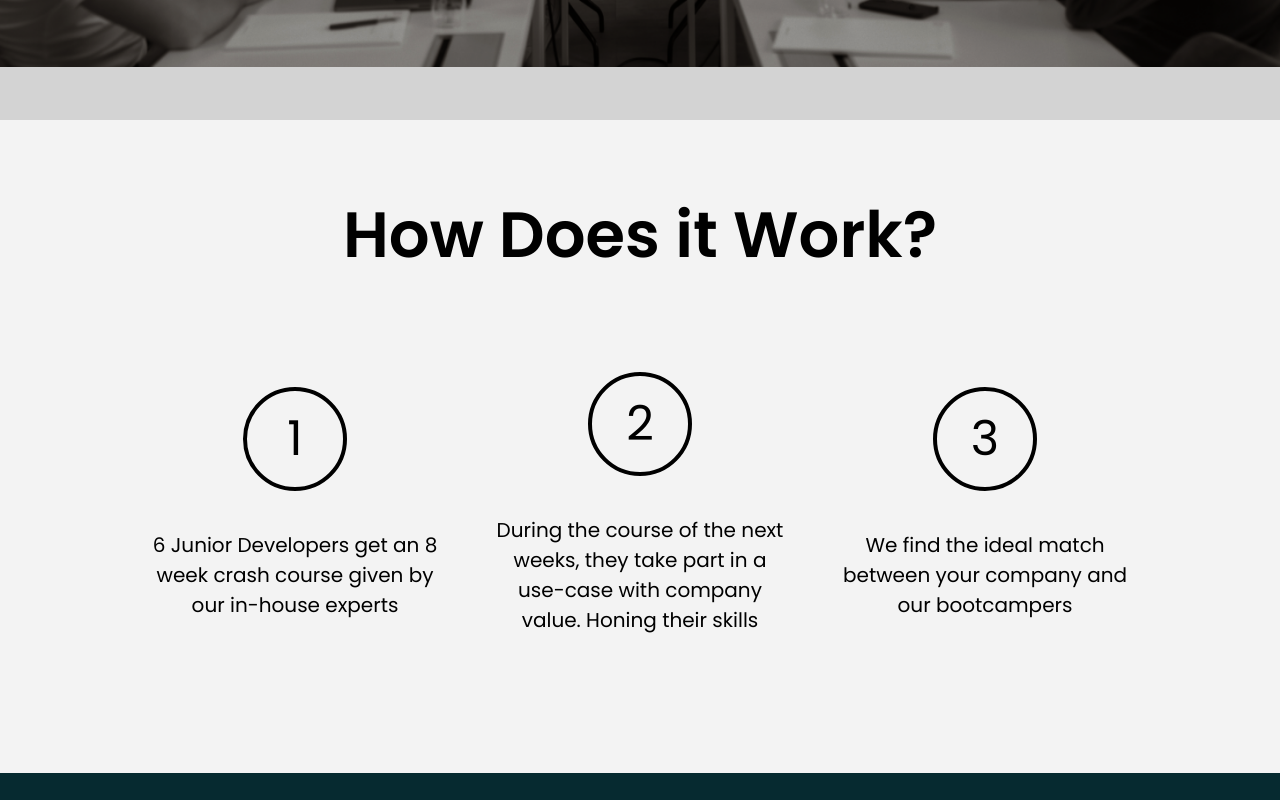
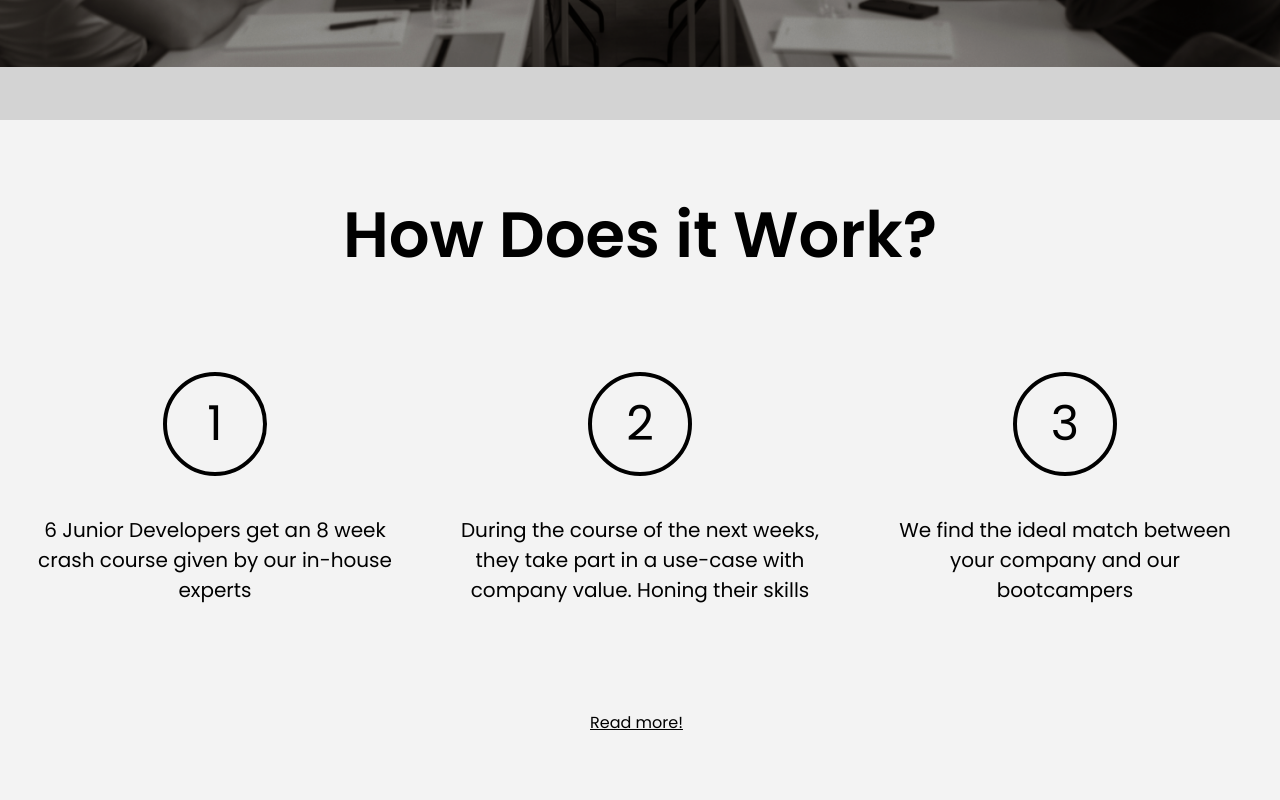
Before and after one commit to Euricom/landing-bootcamp2023, a Next.js app: page / in a window 1280 px wide. Shown: the part 680-1480 px from the top of the page. Built offline with nearby package versions, Linux system fonts and the light colour scheme; no server answers.

Commit message:
feat: add vitarum logo, button logic, steps modification

```diff
--- a/src/app/bootcampers.json
+++ b/src/app/bootcampers.json
@@ -6,6 +6,7 @@
     "education": "Master in Software Development",
     "title": "Fullstack JavaScript Developer",
     "overview": "Lorem Ipsum Dolor Amet Amet Dolor Ipsum Lore",
+    "vitarum": "http://vitarum.euri.com/#/resumes/preview/4y63vi_FC",
     "description": "Lorem ipsum dolor sit amet, consectetur adipiscing elit. Sed sed dui sit amet ipsum facilisis placerat at non nisi. Suspendisse potenti. Etiam porta ex vel imperdiet pellentesque. Vivamus vitae ipsum eget magna ultricies blandit. Pellentesque mattis ultricies est eget viverra. Sed volutpat in neque in imperdiet. Maecenas non urna tortor. Curabitur consequat quam est, nec mattis dui varius vel. Etiam eros turpis, cursus vel urna in, ornare lacinia lectus. Fusce placerat libero vel metus venenatis, nec ornare urna luctus.\n\nDuis in facilisis velit, eget facilisis nisl. Pellentesque habitant morbi tristique senectus et netus et malesuada fames ac turpis egestas. Phasellus ut est a purus pretium semper vel at felis. Suspendisse potenti. Donec lectus sapien, eleifend in justo quis, commodo suscipit lectus. Ut purus elit, dictum vitae porttitor nec, tempus quis urna. Praesent porttitor vel ante ac egestas. Mauris rhoncus sapien non enim porta porttitor. Nulla tristique sit amet dolor non mattis. Duis efficitur et sem id pharetra. Phasellus finibus metus augue, sit amet feugiat risus convallis eget. Mauris eleifend molestie dignissim. Quisque eu suscipit ante. Vivamus eu malesuada ante. Suspendisse lobortis rutrum massa, ac porta sem vestibulum ac. In sed risus sed libero maximus tristique."
   },
   "kobe-brants": {
@@ -15,6 +16,7 @@
     "education": "Master in Software Development",
     "title": "Fullstack JavaScript Developer",
     "overview": "Lorem Ipsum Dolor Amet Amet Dolor Ipsum Lore",
+    "vitarum": "http://vitarum.euri.com/#/resumes/preview/4y63vi_FC",
     "description": "Lorem ipsum dolor sit amet, consectetur adipiscing elit. Sed sed dui sit amet ipsum facilisis placerat at non nisi. Suspendisse potenti. Etiam porta ex vel imperdiet pellentesque. Vivamus vitae ipsum eget magna ultricies blandit. Pellentesque mattis ultricies est eget viverra. Sed volutpat in neque in imperdiet. Maecenas non urna tortor. Curabitur consequat quam est, nec mattis dui varius vel. Etiam eros turpis, cursus vel urna in, ornare lacinia lectus. Fusce placerat libero vel metus venenatis, nec ornare urna luctus.\n\nDuis in facilisis velit, eget facilisis nisl. Pellentesque habitant morbi tristique senectus et netus et malesuada fames ac turpis egestas. Phasellus ut est a purus pretium semper vel at felis. Suspendisse potenti. Donec lectus sapien, eleifend in justo quis, commodo suscipit lectus. Ut purus elit, dictum vitae porttitor nec, tempus quis urna. Praesent porttitor vel ante ac egestas. Mauris rhoncus sapien non enim porta porttitor. Nulla tristique sit amet dolor non mattis. Duis efficitur et sem id pharetra. Phasellus finibus metus augue, sit amet feugiat risus convallis eget. Mauris eleifend molestie dignissim. Quisque eu suscipit ante. Vivamus eu malesuada ante. Suspendisse lobortis rutrum massa, ac porta sem vestibulum ac. In sed risus sed libero maximus tristique."
   },
   "kobe-dehandschutter": {
@@ -24,6 +26,7 @@
     "education": "Master in Software Development",
     "title": "Fullstack JavaScript Developer",
     "overview": "Lorem Ipsum Dolor Amet Amet Dolor Ipsum Lore",
+    "vitarum": "http://vitarum.euri.com/#/resumes/preview/4y63vi_FC",
     "description": "Lorem ipsum dolor sit amet, consectetur adipiscing elit. Sed sed dui sit amet ipsum facilisis placerat at non nisi. Suspendisse potenti. Etiam porta ex vel imperdiet pellentesque. Vivamus vitae ipsum eget magna ultricies blandit. Pellentesque mattis ultricies est eget viverra. Sed volutpat in neque in imperdiet. Maecenas non urna tortor. Curabitur consequat quam est, nec mattis dui varius vel. Etiam eros turpis, cursus vel urna in, ornare lacinia lectus. Fusce placerat libero vel metus venenatis, nec ornare urna luctus.\n\nDuis in facilisis velit, eget facilisis nisl. Pellentesque habitant morbi tristique senectus et netus et malesuada fames ac turpis egestas. Phasellus ut est a purus pretium semper vel at felis. Suspendisse potenti. Donec lectus sapien, eleifend in justo quis, commodo suscipit lectus. Ut purus elit, dictum vitae porttitor nec, tempus quis urna. Praesent porttitor vel ante ac egestas. Mauris rhoncus sapien non enim porta porttitor. Nulla tristique sit amet dolor non mattis. Duis efficitur et sem id pharetra. Phasellus finibus metus augue, sit amet feugiat risus convallis eget. Mauris eleifend molestie dignissim. Quisque eu suscipit ante. Vivamus eu malesuada ante. Suspendisse lobortis rutrum massa, ac porta sem vestibulum ac. In sed risus sed libero maximus tristique."
   },
   "liese-cordeyn": {
@@ -33,6 +36,7 @@
     "education": "Master in Software Development",
     "title": "Fullstack JavaScript Developer",
     "overview": "Lorem Ipsum Dolor Amet Amet Dolor Ipsum Lore",
+    "vitarum": "http://vitarum.euri.com/#/resumes/preview/4y63vi_FC",
     "description": "Lorem ipsum dolor sit amet, consectetur adipiscing elit. Sed sed dui sit amet ipsum facilisis placerat at non nisi. Suspendisse potenti. Etiam porta ex vel imperdiet pellentesque. Vivamus vitae ipsum eget magna ultricies blandit. Pellentesque mattis ultricies est eget viverra. Sed volutpat in neque in imperdiet. Maecenas non urna tortor. Curabitur consequat quam est, nec mattis dui varius vel. Etiam eros turpis, cursus vel urna in, ornare lacinia lectus. Fusce placerat libero vel metus venenatis, nec ornare urna luctus.\n\nDuis in facilisis velit, eget facilisis nisl. Pellentesque habitant morbi tristique senectus et netus et malesuada fames ac turpis egestas. Phasellus ut est a purus pretium semper vel at felis. Suspendisse potenti. Donec lectus sapien, eleifend in justo quis, commodo suscipit lectus. Ut purus elit, dictum vitae porttitor nec, tempus quis urna. Praesent porttitor vel ante ac egestas. Mauris rhoncus sapien non enim porta porttitor. Nulla tristique sit amet dolor non mattis. Duis efficitur et sem id pharetra. Phasellus finibus metus augue, sit amet feugiat risus convallis eget. Mauris eleifend molestie dignissim. Quisque eu suscipit ante. Vivamus eu malesuada ante. Suspendisse lobortis rutrum massa, ac porta sem vestibulum ac. In sed risus sed libero maximus tristique."
   },
   "maarten-salien": {
@@ -42,6 +46,7 @@
     "education": "Master in Software Development",
     "title": "Fullstack JavaScript Developer",
     "overview": "Lorem Ipsum Dolor Amet Amet Dolor Ipsum Lore",
+    "vitarum": "http://vitarum.euri.com/#/resumes/preview/4y63vi_FC",
     "description": "Lorem ipsum dolor sit amet, consectetur adipiscing elit. Sed sed dui sit amet ipsum facilisis placerat at non nisi. Suspendisse potenti. Etiam porta ex vel imperdiet pellentesque. Vivamus vitae ipsum eget magna ultricies blandit. Pellentesque mattis ultricies est eget viverra. Sed volutpat in neque in imperdiet. Maecenas non urna tortor. Curabitur consequat quam est, nec mattis dui varius vel. Etiam eros turpis, cursus vel urna in, ornare lacinia lectus. Fusce placerat libero vel metus venenatis, nec ornare urna luctus.\n\nDuis in facilisis velit, eget facilisis nisl. Pellentesque habitant morbi tristique senectus et netus et malesuada fames ac turpis egestas. Phasellus ut est a purus pretium semper vel at felis. Suspendisse potenti. Donec lectus sapien, eleifend in justo quis, commodo suscipit lectus. Ut purus elit, dictum vitae porttitor nec, tempus quis urna. Praesent porttitor vel ante ac egestas. Mauris rhoncus sapien non enim porta porttitor. Nulla tristique sit amet dolor non mattis. Duis efficitur et sem id pharetra. Phasellus finibus metus augue, sit amet feugiat risus convallis eget. Mauris eleifend molestie dignissim. Quisque eu suscipit ante. Vivamus eu malesuada ante. Suspendisse lobortis rutrum massa, ac porta sem vestibulum ac. In sed risus sed libero maximus tristique."
   },
   "toon-van-hoye": {
@@ -51,6 +56,7 @@
     "education": "Master in Software Development",
     "title": "Fullstack JavaScript Developer",
     "overview": "Lorem Ipsum Dolor Amet Amet Dolor Ipsum Lore",
+    "vitarum": "http://vitarum.euri.com/#/resumes/preview/4y63vi_FC",
     "description": "Lorem ipsum dolor sit amet, consectetur adipiscing elit. Sed sed dui sit amet ipsum facilisis placerat at non nisi. Suspendisse potenti. Etiam porta ex vel imperdiet pellentesque. Vivamus vitae ipsum eget magna ultricies blandit. Pellentesque mattis ultricies est eget viverra. Sed volutpat in neque in imperdiet. Maecenas non urna tortor. Curabitur consequat quam est, nec mattis dui varius vel. Etiam eros turpis, cursus vel urna in, ornare lacinia lectus. Fusce placerat libero vel metus venenatis, nec ornare urna luctus.\n\nDuis in facilisis velit, eget facilisis nisl. Pellentesque habitant morbi tristique senectus et netus et malesuada fames ac turpis egestas. Phasellus ut est a purus pretium semper vel at felis. Suspendisse potenti. Donec lectus sapien, eleifend in justo quis, commodo suscipit lectus. Ut purus elit, dictum vitae porttitor nec, tempus quis urna. Praesent porttitor vel ante ac egestas. Mauris rhoncus sapien non enim porta porttitor. Nulla tristique sit amet dolor non mattis. Duis efficitur et sem id pharetra. Phasellus finibus metus augue, sit amet feugiat risus convallis eget. Mauris eleifend molestie dignissim. Quisque eu suscipit ante. Vivamus eu malesuada ante. Suspendisse lobortis rutrum massa, ac porta sem vestibulum ac. In sed risus sed libero maximus tristique."
   }
 }
--- a/src/components/Button/button.module.scss
+++ b/src/components/Button/button.module.scss
@@ -1,5 +1,5 @@
 .base {
-  padding: 10px 36px;
+  padding: 10px 22px;
   border-radius: 25px;
   box-shadow: 0px 2px 1px 0px rgba(0, 0, 0, 0.15);
 
@@ -14,12 +14,16 @@
   font-size: 22px;
   font-weight: 600;
   text-transform: uppercase;
+
+  > img {
+    margin-right: 10px;
+  }
 }
 
 .inline {
   composes: base;
   display: inline-flex;
-  max-width: 270px;
+  max-width: 257px;
 }
 
 .w {
--- a/src/components/Button/index.tsx
+++ b/src/components/Button/index.tsx
@@ -8,11 +8,12 @@ interface ButtonProps {
   type?: "submit";
   fullWidth?: boolean;
   children: React.ReactNode;
+  onClick: () => void;
 }
-function Button({ variant, children, type }: ButtonProps) {
+function Button({ variant, children, type, onClick }: ButtonProps) {
   const className = styles[`inline-${variant}`];
   return (
-    <button type={type} className={className}>
+    <button type={type} className={className} onClick={onClick}>
       {children}
     </button>
   );
--- a/src/sections/Steps.tsx
+++ b/src/sections/Steps.tsx
@@ -30,6 +30,9 @@ function StepsSection() {
               />
             ))}
           </div>
+          <a href="https://www.euri.com/bootcamp" target="_blank">
+            Read more!
+          </a>
         </div>
       </div>
     </>
--- a/src/styles/bootcamperDetail.module.scss
+++ b/src/styles/bootcamperDetail.module.scss
@@ -2,7 +2,7 @@
   position: relative;
 
   padding: 38px 125px 55px 125px;
-  img {
+  > img {
     position: absolute;
     top: -71px;
     right: 125px;
--- a/src/styles/steps.module.scss
+++ b/src/styles/steps.module.scss
@@ -1,8 +1,17 @@
 .steps-wrapper {
   padding: 67px 150px 138px 150px;
+  display: flex;
+  flex-direction: column;
+  align-items: center;
+  a {
+    color: black;
+    padding: 5px;
+    width: 100px;
+  }
 }
 .steps-container {
   display: flex;
   justify-content: center;
   align-items: center;
+  margin-bottom: 100px;
 }
```
Also changed, not shown: src/sections/BootcamperDetail/bootcamper/index.tsx (+11 -1 lines), public/vitarum.svg (added).
